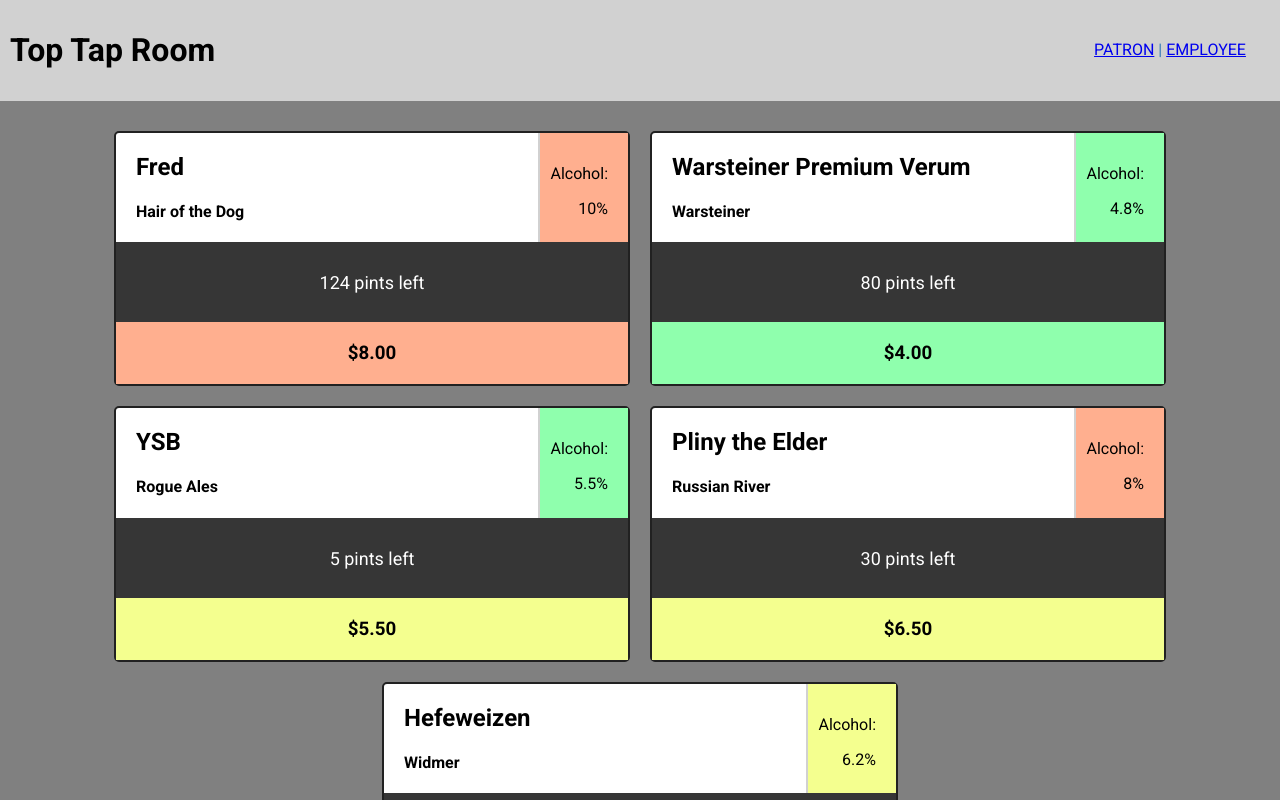
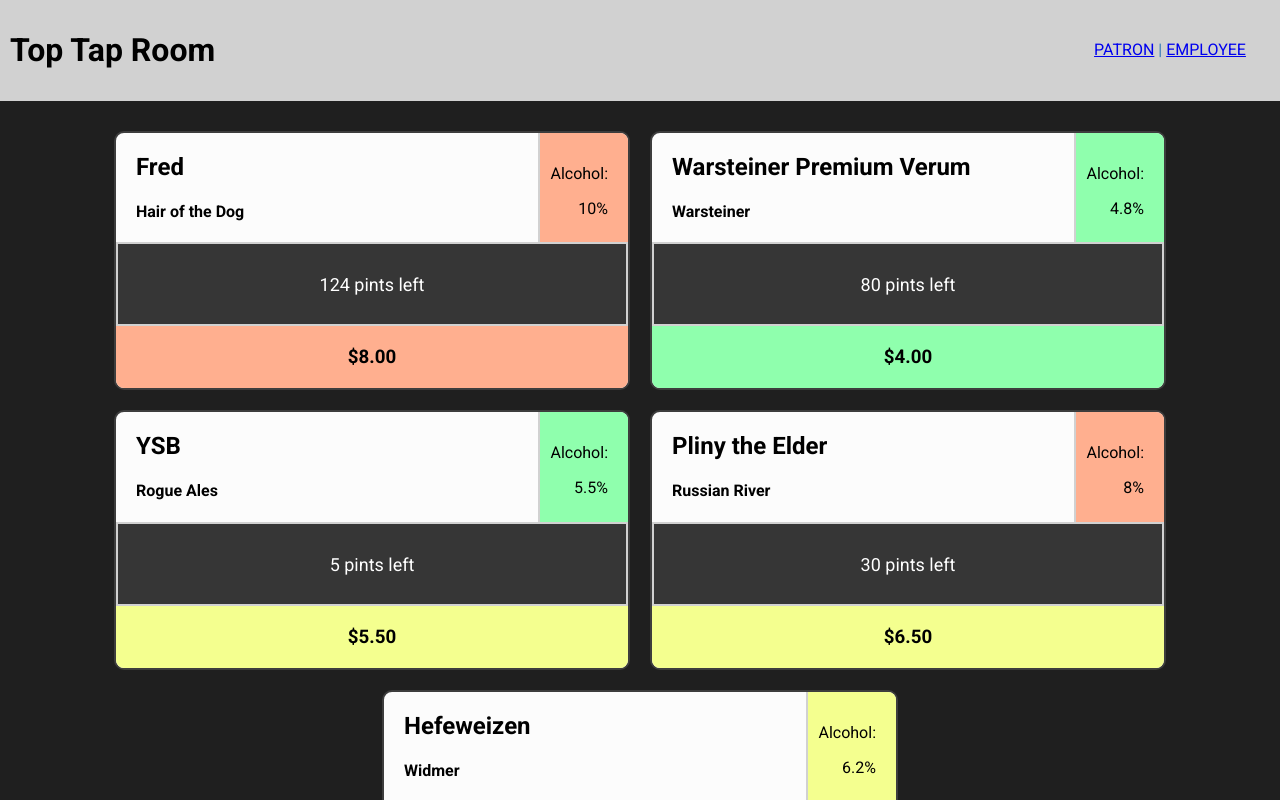
Before and after one commit to LiamPKenna/tap-room, a React (Create React App) app: page / in a window 1280 px wide. Shown: the top 800 px of the page. Built offline with nearby package versions, Linux system fonts and the light colour scheme.

Commit message:
Adjust colors border and layout

```diff
--- a/src/components/Counter.jsx
+++ b/src/components/Counter.jsx
@@ -14,7 +14,8 @@
     gridTemplateColumns: (props.employee)? '1fr 1fr' : '1fr',
     textAlign: 'center',
     backgroundColor: '#363636',
-    color: 'white'
+    color: 'white',
+    border: '2px solid #d1d1d1'
   };
   const pintsLeftStyle = {
     height: '50px',
--- a/src/components/Keg.jsx
+++ b/src/components/Keg.jsx
@@ -8,15 +8,17 @@
     if (employee && number < 10) {
       return '2px solid red';
     } else {
-      return '2px solid #212121';
+      return '2px solid #3d3d3d';
     }
   }
   const kegStyle = {
     width: '40%',
     border: checkIfLow(props.employee, props.keg.pints),
-    borderRadius: '5px',
+    borderRadius: '10px',
+    overflow: 'hidden',
     margin: '10px',
-    backgroundColor: 'white'
+    backgroundColor: '#fcfcfc',
+    minWidth: '325px'
   };
   return (
     <div style={kegStyle}>
--- a/src/index.css
+++ b/src/index.css
@@ -1,5 +1,5 @@
 body {
   margin: 0;
   font-family: Roboto;
-  background-color: #808080;
+  background-color: #1f1f1f;
 }
```
